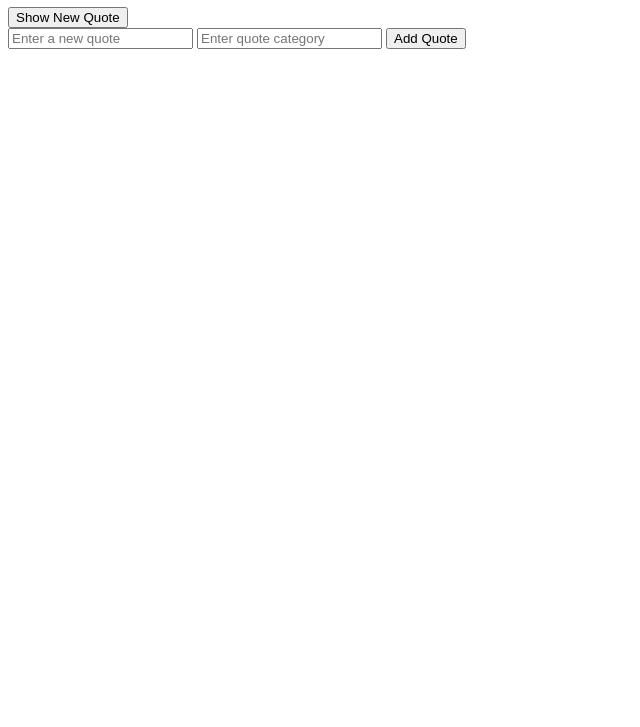
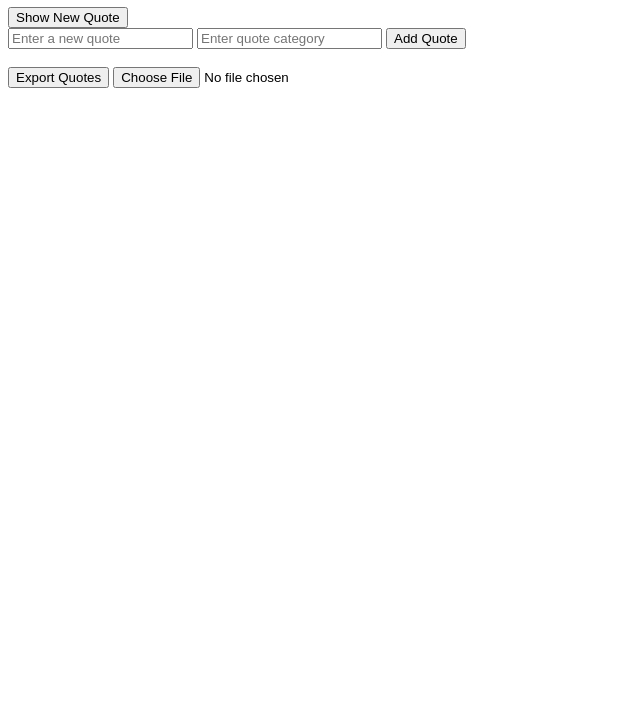
Before and after one commit to NeoFrontendDev/alx_fe_javascript, a plain HTML site: page dom-manipulation/index.html in a window 1280 px wide. Shown: the part 73-800 px from the top of the page, without its empty margins (0-640 px from the left). Drawn offline with Linux system fonts and the light colour scheme.

Commit message:
Update index.html

```diff
--- a/dom-manipulation/index.html
+++ b/dom-manipulation/index.html
@@ -17,6 +17,11 @@
         <button id="addQuote">Add Quote</button>
         </div>
 
+        <br/>
+
+        <button onclick="exportQuotes()">Export Quotes</button>
+        <input type="file" id="importFile" accept=".json" onchange="importFromJsonFile(event)"/>
+
   <script src="script.js"></script>
     </body>
 </html>
```
